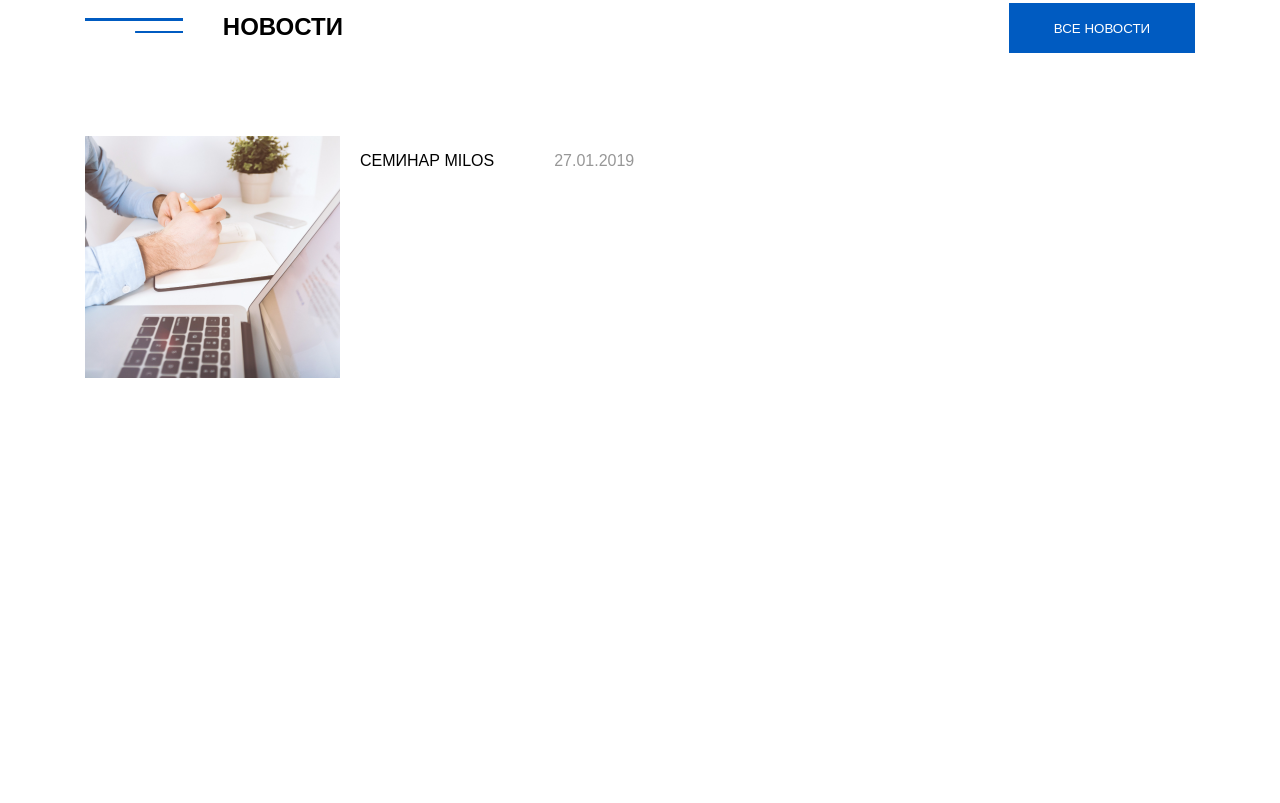
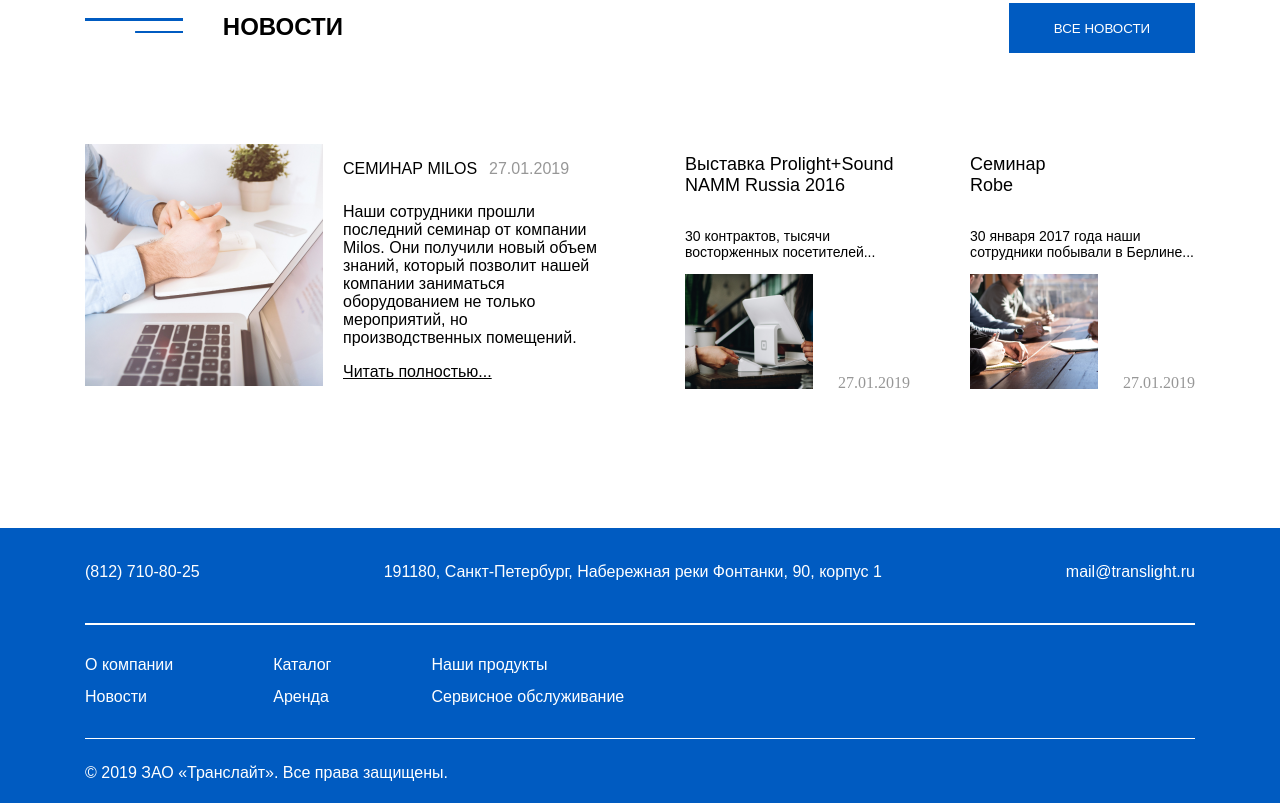
Before and after one commit to GGNova/Esakov_ISP089_PR3, a plain HTML site: page index.html in a window 1280 px wide. Shown: the part 2835-3638 px from the top of the page. Before the commit the page ends 3213 px from the top, so only its background shows below. Drawn offline with Linux system fonts and the light colour scheme.

Commit message:
almost ready

```diff
--- a/CSS/style.css
+++ b/CSS/style.css
@@ -487,6 +487,7 @@ body{
 
 .news-Content{
     margin-top: 75px;
+    display: flex;
 }
 
 .allNews-btn:hover{
@@ -497,6 +498,9 @@ body{
 
 .news-Content-block1{
     display: flex;
+    width: 540px;
+    height: 242px;
+    margin-top: 8px;
 }
 
 .news-block1-pick{
@@ -511,13 +515,162 @@ body{
     display: flex;
 }
 
+.block1-text-headline p{
+    width: 136px;
+}
+
 .news-block1-text{
     margin-left: 20px;
     font-family: 'Oswald normal', sans-serif;
 }
 
 .headline-date{
-    margin-left: 60px;
     font-family: 'Open Sans semi-bold', sans-serif;
     color: #979797;
+    margin-left: 10px;
 }
+
+.text-content-text{
+    width: 255px;
+    margin-top: 8.5px;
+}
+
+.block1-link a{
+    color: black;
+    margin-top: 20px;
+}
+
+.news-content-block2{
+    margin-left: 60px;
+    display: flex;
+    flex-direction: column;
+    width: 225px;
+    height: 242px;
+}
+
+.block2-headline p{
+    font-family: "Oswald normal", sans-serif;
+    font-size: 18px;
+    letter-spacing: 5%;
+    font-weight: 400;
+}
+
+.block2-text p{
+    font-family: "Open Sans light", sans-serif;
+    font-size: 14px;
+}
+
+.block2-footer{
+    display: flex;
+}
+
+.block2-img{
+    background-image: url(../IMG/news-pick2.png);
+    width: 128px;
+    height: 115px;
+    background-size: 128px;
+}
+
+.block2-footer p{
+    margin-top: 100px;
+    margin-left: 25px;
+    color: #979797;
+}
+
+.block3-img{
+    background-image: url(../IMG/news-pick3.png);
+    width: 128px;
+    height: 115px;
+    background-size: 128px;
+}
+
+.news-content-block3{
+    margin-left: 60px;
+    display: flex;
+    flex-direction: column;
+}
+
+.block3-headline p{
+    font-family: "Oswald normal", sans-serif;
+    font-size: 18px;
+    letter-spacing: 5%;
+    font-weight: 400;
+}
+
+.block3-text p{
+    font-family: "Open Sans light", sans-serif;
+    font-size: 14px;
+}
+
+.footer-bg{
+    margin-top: 120px   ;
+    height: 275px;
+    background-color: #005BC1;
+}
+
+.footer{
+ max-width: 1110px;
+ margin:auto;
+}
+
+.footer-line1{
+    display: flex;
+    justify-content: space-between;
+    align-items: center;
+    color: white;
+    height: 87px;
+}
+
+.footer-line1 h4{
+    font-family: 'Oswald normal', sans-serif;
+    font-weight: 400;
+}
+
+.footer-line1 p{
+    font-family: 'Open Sans regular', sans-serif;
+}
+
+.footer hr{
+    width: 100%;
+    height: 1.5px;
+    border: none;
+    background-color: white;
+}
+
+.footer-line2{
+    display: flex;
+    height: 97px;
+    align-items:center;
+    color: white;
+    font-family: "Open Sans light", sans-serif;
+}
+
+.line2-block1{
+    display: flex;
+    flex-direction: column;
+    line-height: 0.5px;
+}
+
+.line2-block2{
+    display: flex;
+    flex-direction: column;
+    line-height: 0.5px;
+    margin-left: 100px ;
+}
+
+.line2-block3{
+    margin-left: 100px;
+    display: flex;
+    flex-direction: column;
+    line-height: 0.5px;
+}
+
+.footer-line3{
+    color: white;
+    font-family: "Open Sans light", sans-serif;
+}
+
+.footer-line3 p{
+    margin-top: 25px;
+    margin-bottom: 25px;
+}
--- a/index.html
+++ b/index.html
@@ -1,7 +1,6 @@
-
-
 <!DOCTYPE html>
 <html lang="en">
+
 <head>
     <meta charset="UTF-8">
     <meta http-equiv="X-UA-Compatible" content="IE=edge">
@@ -9,6 +8,7 @@
     <title>Document</title>
     <link rel="stylesheet" type="text/css" href="CSS/style.css">
 </head>
+
 <body>
     <div class="main">
 
@@ -32,7 +32,7 @@
                         Оформление официальных мероприятий под ключ.</p>
                     <button class="header-content-btn">ПЕРЕЙТИ</button>
 
-            </div>
+                </div>
             </div>
         </div>
 
@@ -71,7 +71,7 @@
             </div>
 
             <div class="catalog-of-products">
-                    <div class="our-proects-title">
+                <div class="our-proects-title">
                     <div class="heading-decor"></div>
                     <h2 class="title-text">КАТАЛОГ ПРОДУКЦИИ</h2>
                     <div class="slider-btns">
@@ -81,8 +81,8 @@
                 </div>
                 <div class="catalog-content">
                     <div class="catalog-categories">
-                            <p class="ROBE">ROBE</p>
-                            <p class="COMPULITE">COMPULITE</p>
+                        <p class="ROBE">ROBE</p>
+                        <p class="COMPULITE">COMPULITE</p>
                     </div>
 
                     <div class="catalog-products">
@@ -120,7 +120,9 @@
                 <div class="equipment-rent-content">
                     <div class="rent-leftBlock">
                         <p class="rent-leftBlock-text">
-                            Мы занимаемся прокатом светового и сценического оборудования ведущих мировых производителей, таких как Robe, SGM, StudioDue, ChainMaster, Milos, Universal Effects, ArtLighting, MobilTech, Lampo, Martin, Spotlight, Compulite, Eurolite и др.
+                            Мы занимаемся прокатом светового и сценического оборудования ведущих мировых производителей,
+                            таких как Robe, SGM, StudioDue, ChainMaster, Milos, Universal Effects, ArtLighting,
+                            MobilTech, Lampo, Martin, Spotlight, Compulite, Eurolite и др.
                         </p>
                     </div>
                     <div class="rent-rightBlock">
@@ -168,20 +170,95 @@
                     <button class="allNews-btn">ВСЕ НОВОСТИ</button>
                 </div>
                 <div class="news-Content">
+
                     <div class="news-Content-block1">
+
                         <div class="news-block1-pick"></div>
+
                         <div class="news-block1-text">
                             <div class="block1-text-headline">
-                                <p class="headline-title">СЕМИНАР MILOS</p>
+                                <p>СЕМИНАР MILOS</p>
                                 <p class="headline-date">27.01.2019</p>
                             </div>
+                            <div class="block1-text-content">
+                                <p class="text-content-text">
+                                    Наши сотрудники прошли последний семинар от компании Milos.
+                                    Они получили новый объем знаний, который позволит нашей компании заниматься
+                                    оборудованием не только мероприятий, но производственных помещений.
+                                </p>
+                            </div>
+                            <div class="block1-link">
+                                <a href="#">Читать полностью...</a>
+                            </div>
+                        </div>
+                    </div>
+
+                    <div class="news-content-block2">
+
+                        <div class="block2-headline">
+                            <p>Выставка Prolight+Sound NAMM Russia 2016</p>
+                        </div>
+
+                        <div class="block2-text">
+                            <p>30 контрактов, тысячи восторженных посетителей...</p>
+                        </div>
+
+                        <div class="block2-footer">
+                            <div class="block2-img"></div>
+                            <p>27.01.2019</p>
+                        </div>
+                    </div>
+
+                    <div class="news-content-block3">
+
+                        <div class="block3-headline">
+                            <p>Семинар <br/> Robe</p>
+                        </div>
+
+                        <div class="block3-text">
+                            <p>30 января 2017 года наши сотрудники побывали в Берлине...</p>
+                        </div>
+
+                        <div class="block2-footer">
+                            <div class="block3-img"></div>
+                            <p>27.01.2019</p>
                         </div>
                     </div>
                 </div>
             </div>
+        </div>
 
+        <div class="footer-bg">
+            <div class="footer">
+                <div class="footer-line1">
+                    <h4>(812) 710-80-25</h4>
+                    <p>191180, Санкт-Петербург, Набережная реки Фонтанки, 90, корпус 1</p>
+                    <p>mail@translight.ru</p>
+                </div>
+                <hr>
+                <div class="footer-line2">
+                    <div class="line2-block1">
+                        <p>О компании</p>
+                        <p>Новости</p>
+                    </div>
+                    <div class="line2-block2">
+                        <p>Каталог</p>
+                        <p>Аренда</p>
+                    </div>
+                    <div class="line2-block3">
+                        <p>Наши продукты</p>
+                        <p>Сервисное обслуживание</p>
+                    </div>
+                </div>
+                <hr>
+                <div class="footer-line3">
+                    <p>© 2019 ЗАО «Транслайт». Все права защищены.</p>
+                </div>
+            </div>
         </div>
+
     </div>
     <script src="JS/script.js"></script>
 </body>
+
 </html>
```
Also changed, not shown: IMG/news-pick2.png (added), IMG/news-pick3.png (added).
